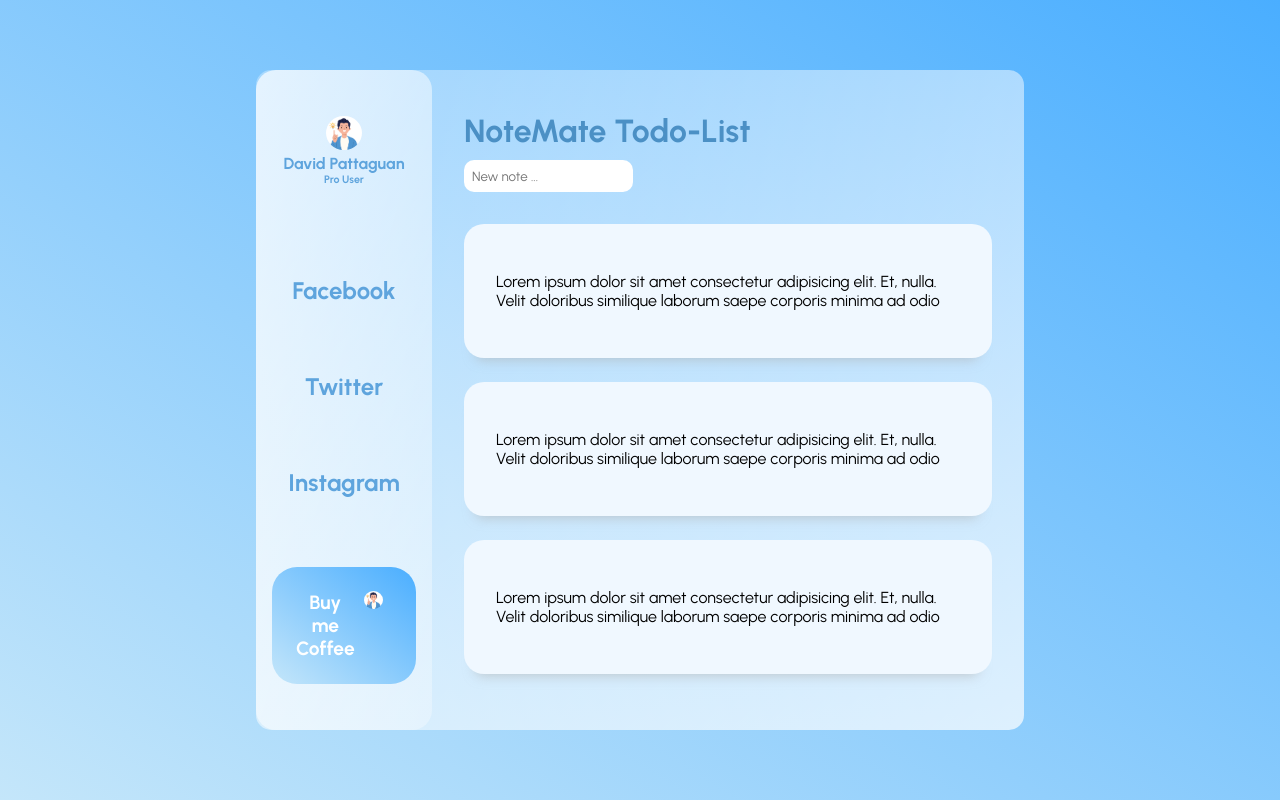
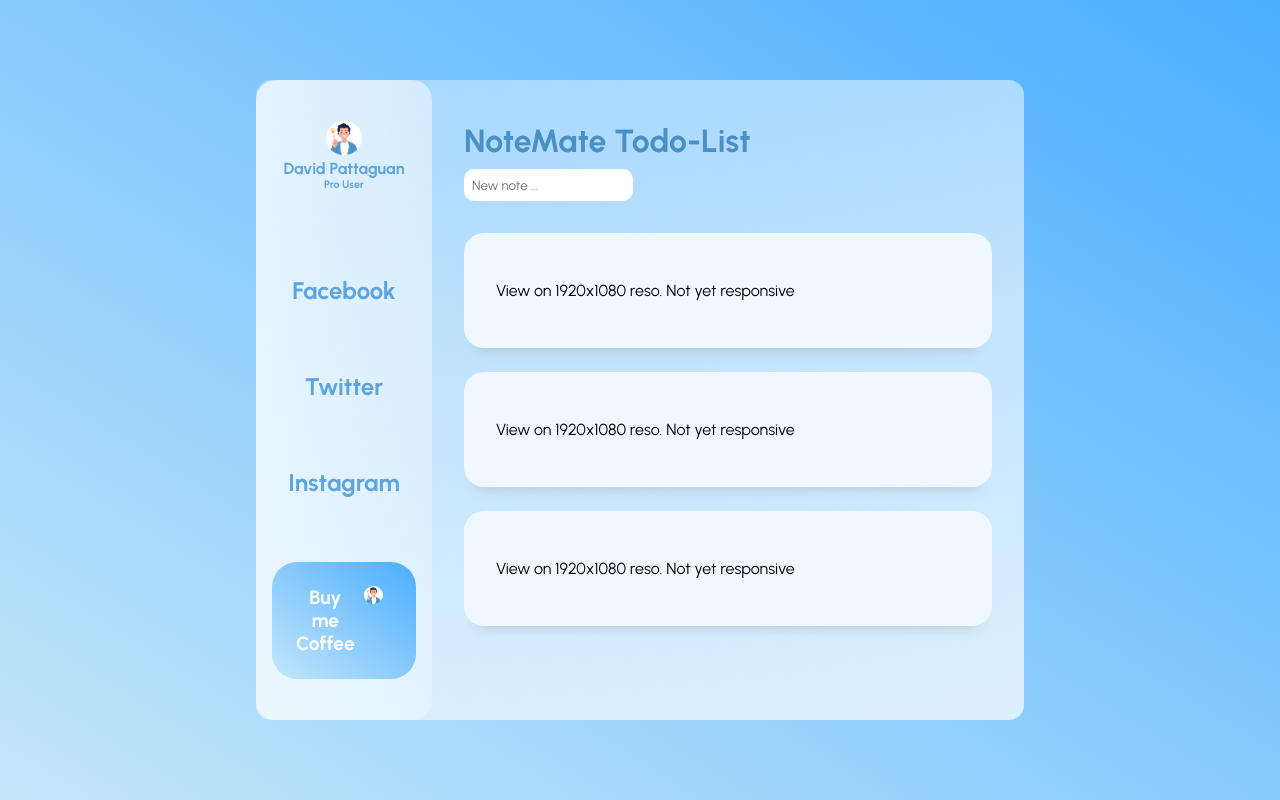
Before and after one commit to davidpattaguan/glass-component, a React (Create React App) app: page / in a window 1280 px wide. Built offline with nearby package versions, Linux system fonts and the light colour scheme.

Commit message:
updated styles.css

```diff
--- a/src/components/dashboard/Styles.css
+++ b/src/components/dashboard/Styles.css
@@ -58,3 +58,9 @@
   border-radius: 50%;
   flex: 1;
 }
+
+@media (max-width: 920px) {
+  .dashboard {
+    display: none;
+  }
+}
--- a/src/components/games/Note.jsx
+++ b/src/components/games/Note.jsx
@@ -2,10 +2,7 @@ import React from "react";
 
 const Note = () => {
   return (
-    <li className="note-item">
-      Lorem ipsum dolor sit amet consectetur adipisicing elit. Et, nulla. Velit
-      doloribus similique laborum saepe corporis minima ad odio
-    </li>
+    <li className="note-item">View on 1920x1080 reso. Not yet responsive</li>
   );
 };
 
```
